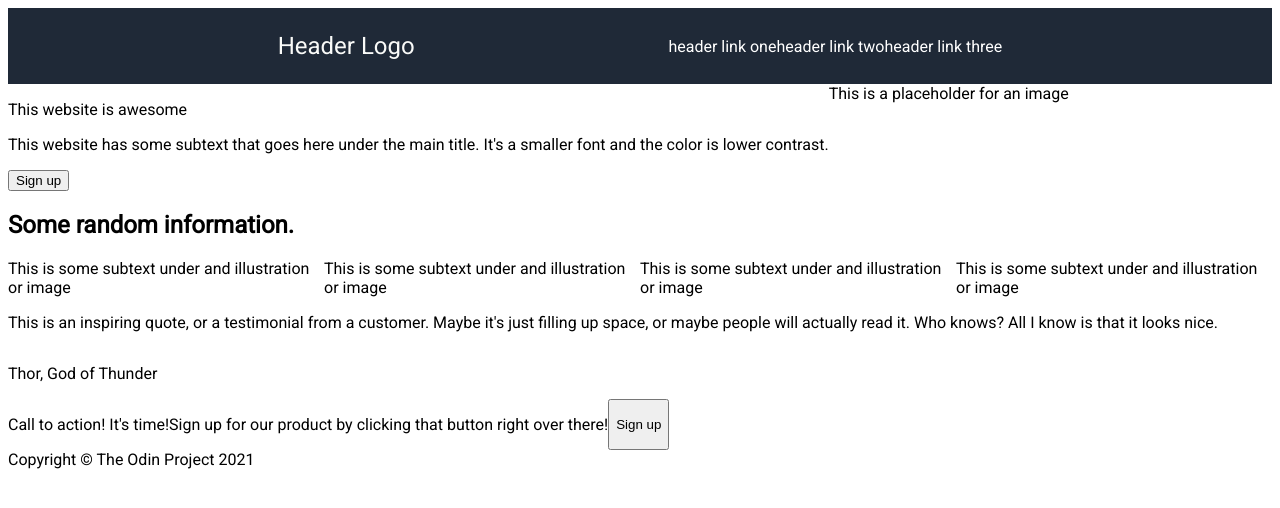
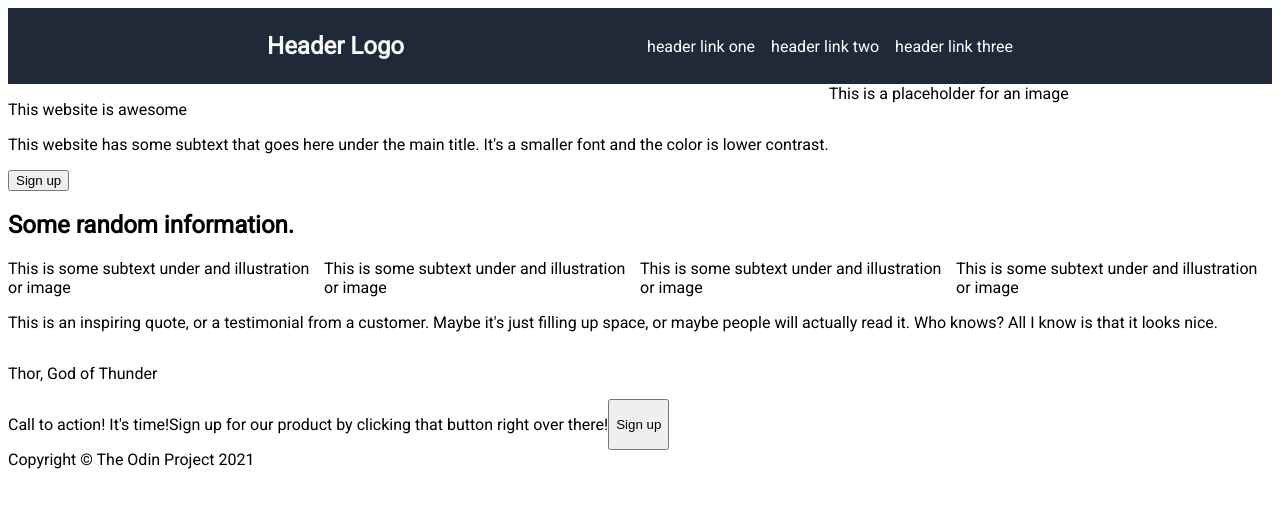
Before and after one commit to elpropheto/Odin-landing-page, a plain HTML site: page index.html in a window 1280 px wide. Drawn offline with Linux system fonts and the light colour scheme.

Commit message:
Add minor style fixes to header

```diff
--- a/style.css
+++ b/style.css
@@ -14,6 +14,7 @@ body{
 .header p{
   font-size: 24px;
   color: #f9faf8;
+  font-weight: 800;
 }
 ul{
   display: flex;
@@ -21,6 +22,7 @@ ul{
   color: #ffffff;
   padding: 0;
   margin: 0;
+  gap: 16px;
 }
 .content1{
   display: flex;
```
